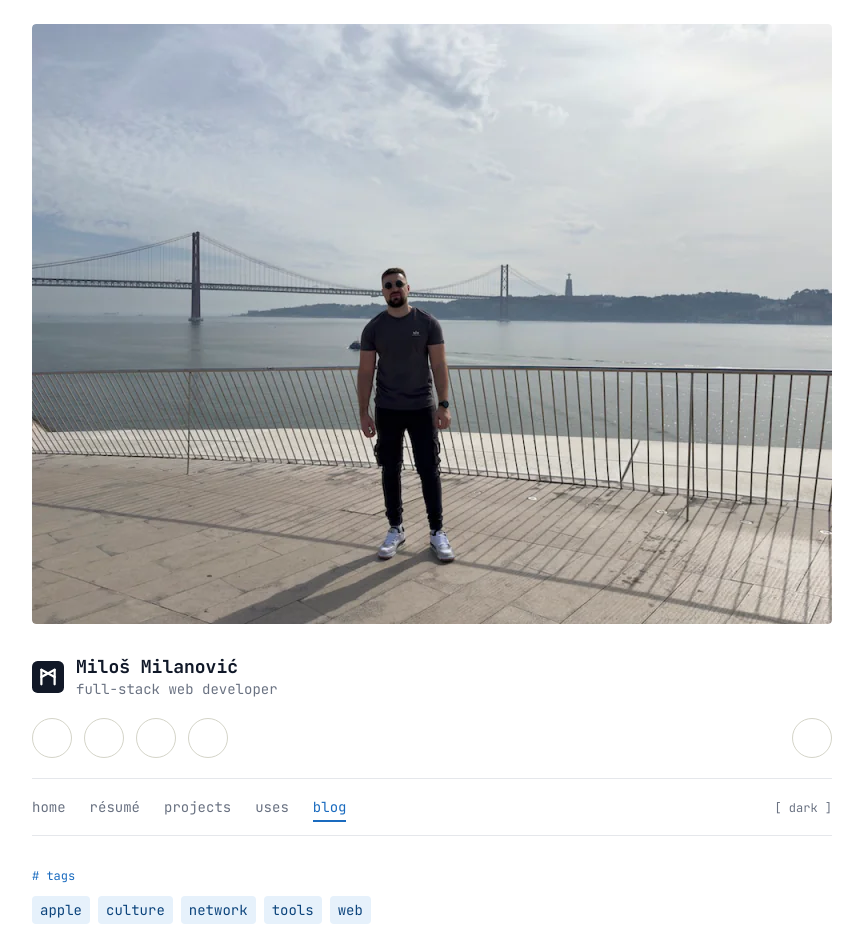
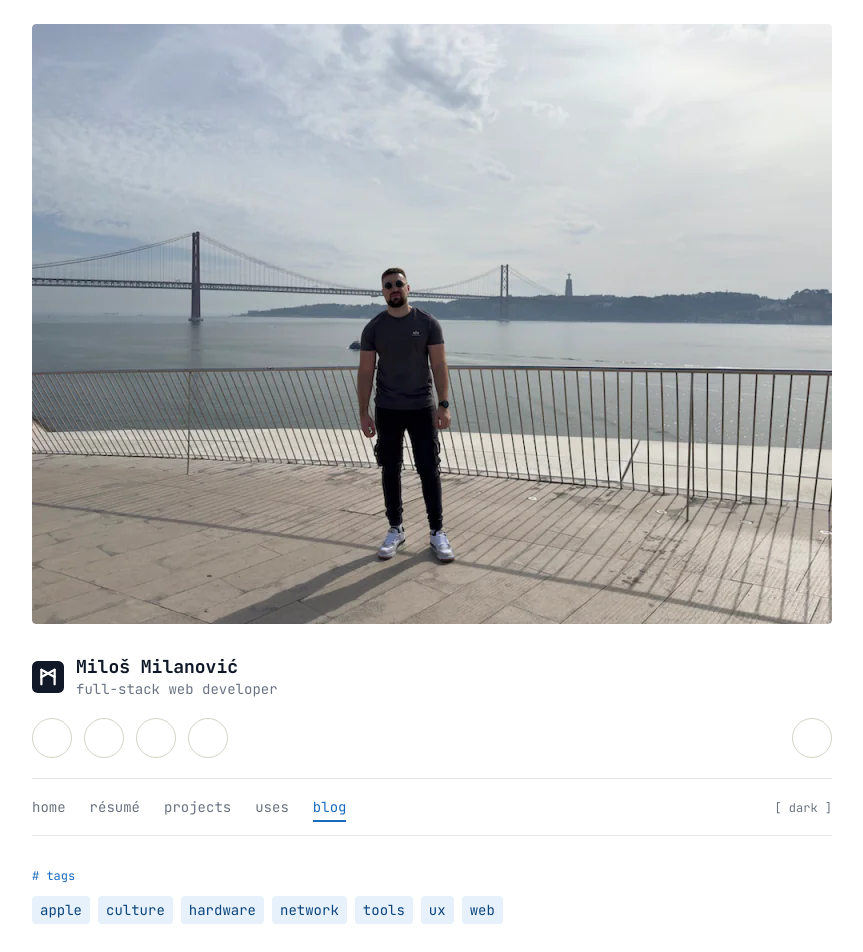
Before and after one commit to mmilanovic4/mmilanovic4.github.io, a Next.js app: page /blog in a window 1280 px wide. Shown: the top 952 px of the page, without its empty margins (208-1071 px from the left). Built offline with nearby package versions, Linux system fonts and the light colour scheme; some icons are missing.

Commit message:
fix: tags

```diff
--- a/src/components/tag-list.js
+++ b/src/components/tag-list.js
@@ -6,7 +6,7 @@ export function TagList({ tags, className = "" }) {
   }
   return (
     <div className={`flex flex-wrap gap-2 ${className}`}>
-      {tags.map((tag) => (
+      {tags.toSorted().map((tag) => (
         <Link
           key={tag}
           href={`/blog/tags/${tag}`}
--- a/src/content/blog/fitts-law-why-the-menu-bar-is-at-the-top.md
+++ b/src/content/blog/fitts-law-why-the-menu-bar-is-at-the-top.md
@@ -2,7 +2,7 @@
 title: "Fitts's law: why the menu bar is at the top"
 date: "2026-10-04"
 description: "A 1954 law in one decision: a target on the edge of the screen can't be overshot."
-tags: ["apple"]
+tags: ["ux", "apple"]
 ---
 
 In the fall of 1980, the Lisa got its first pull-down menus. Each window carried its own menu bar along the top. Bill Atkinson, who was building the interface, kept a Polaroid camera next to his computer and photographed every milestone. By about the end of that year, [his photos](https://www.folklore.org/Busy_Being_Born.html) show the menu bar at the top of the screen instead.
--- a/src/content/blog/keys-to-go-a-mouse-and-a-keyboard-on-an-iphone.md
+++ b/src/content/blog/keys-to-go-a-mouse-and-a-keyboard-on-an-iphone.md
@@ -2,7 +2,7 @@
 title: "Keys to go: a mouse and a keyboard on an iPhone"
 date: "2026-10-25"
 description: "One environment variable, one nano session and the Bluetooth keyboard that came out of it."
-tags: ["apple"]
+tags: ["hardware", "apple"]
 ---
 
 I've used Termius for SSH on my iPhone for years. Most of what I do through it is small — checking a service, reading a log, restarting something that should have restarted itself. The on-screen keyboard is bad at all of it, but for a two-line command bad is good enough.
--- a/src/content/blog/making-macos-boring-again.md
+++ b/src/content/blog/making-macos-boring-again.md
@@ -2,7 +2,7 @@
 title: "Making macOS boring again"
 date: "2026-09-18"
 description: "Liquid Glass finally got a slider. Here's the rest of the settings that get the interface out of the way."
-tags: ["apple"]
+tags: ["apple", "ux"]
 ---
 
 Every OS release ships with a list of things it wants you to notice. Most of my first hour after an upgrade goes into turning those off.
--- a/src/content/blog/suica-twenty-years-ahead.md
+++ b/src/content/blog/suica-twenty-years-ahead.md
@@ -2,7 +2,7 @@
 title: "Suica: twenty years ahead"
 date: "2026-10-20"
 description: "No app to install, no account to make. One card from 2001 that paid for everything."
-tags: ["apple", "culture"]
+tags: ["apple", "culture", "ux"]
 ---
 
 Suica is a prepaid card issued by JR East. The money sits on a chip inside it, you tap it against a reader and the reader subtracts the fare. It launched in **2001** as a replacement for paper train tickets.
```
